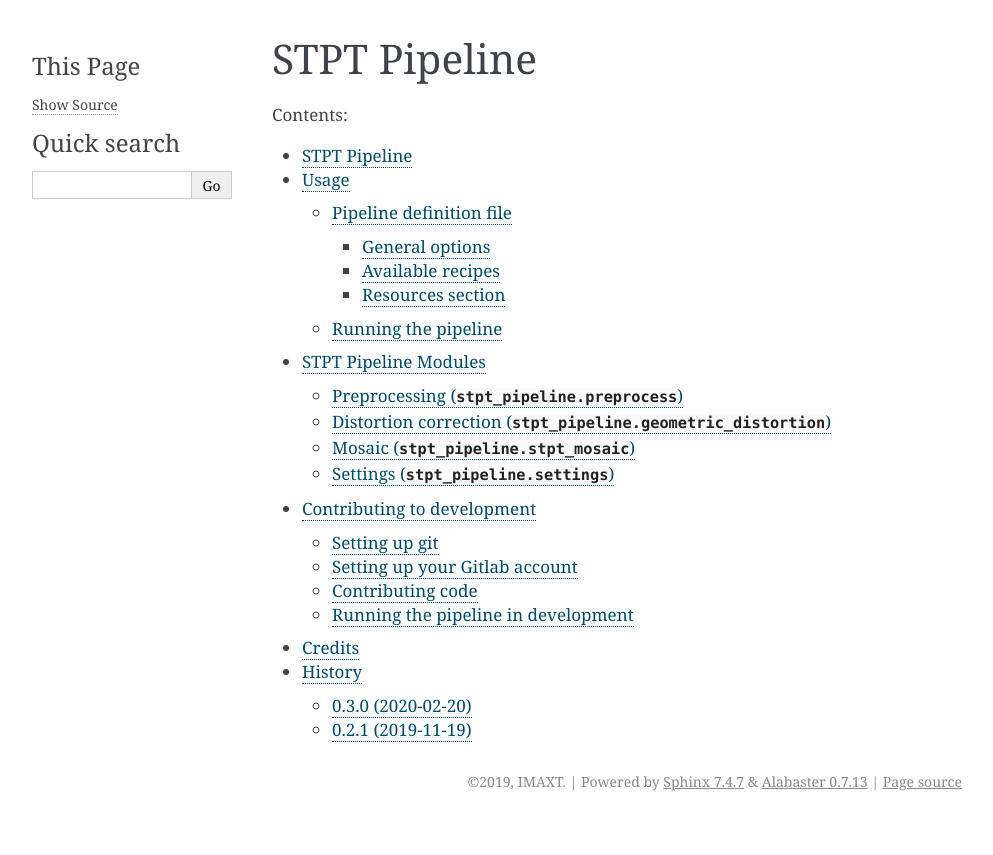
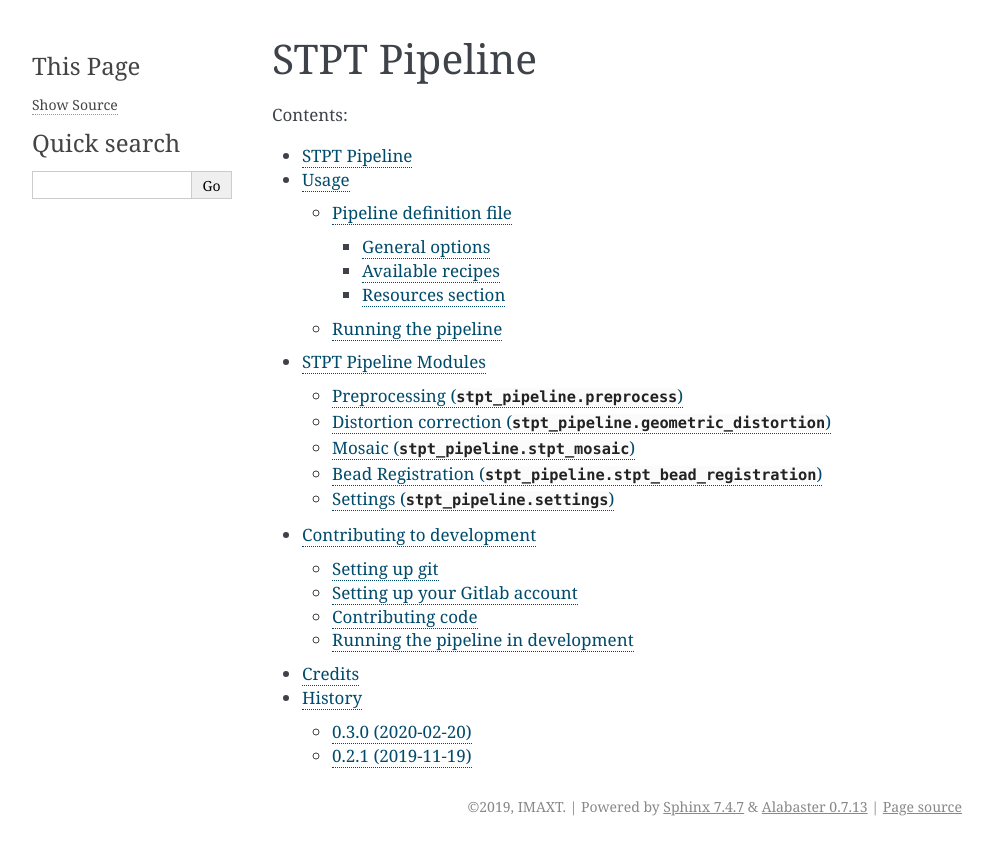
Before and after one commit to IMAXT/stpt-mosaic-pipeline, a Sphinx documentation site: the page built from docs/index.rst, in a window 1280 px wide. Shown: the top 855 px of the page, without its empty margins (148-1141 px from the left). Built offline with Sphinx 7.4.7, drawn with Linux system fonts in a browser that asks for light colours; formulas are drawn with MathJax 3.

Commit message:
Update docs

```diff
--- a/docs/source/modules.rst
+++ b/docs/source/modules.rst
@@ -7,4 +7,5 @@
    stpt_pipeline.preprocess
    stpt_pipeline.geometric_distortion
    stpt_pipeline.stpt_mosaic
+   stpt_pipeline.stpt_bead_registration
    stpt_pipeline.settings
--- /dev/null
+++ b/docs/source/stpt_pipeline.stpt_bead_registration.rst
@@ -0,0 +1,9 @@
+
+
+Bead Registration (:mod:`stpt_pipeline.stpt_bead_registration`)
+===============================================================
+
+.. currentmodule:: stpt_pipeline.stpt_bead_registration
+
+.. automodule:: stpt_pipeline.stpt_bead_registration
+   :members:
```
Also changed, not shown: docs/source/stpt_pipeline.stpt_mosaic.rst (line endings or trailing spaces).
